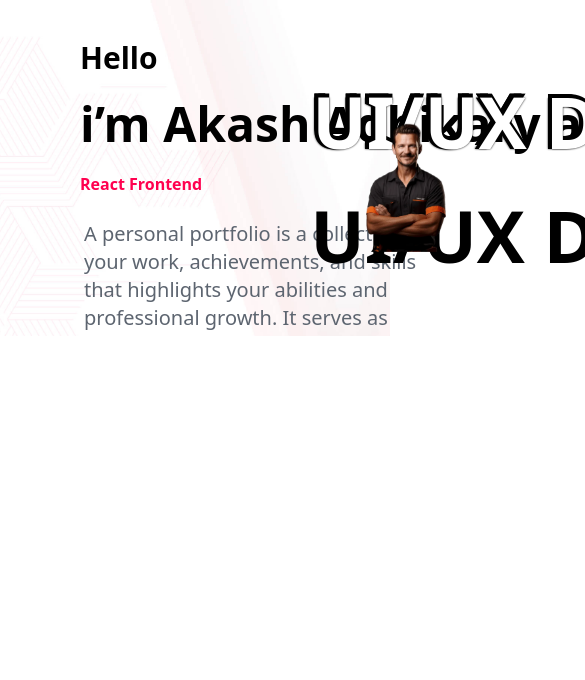
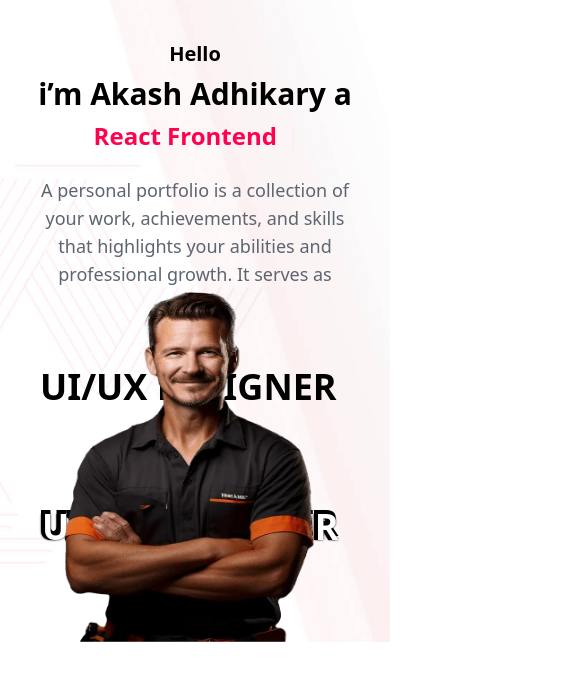
Before and after one commit to ashikapi/Akash-Adhikary-portfolio, a Next.js app: page /home in a window 390 px wide. Shown: the top 680 px of the page, 585 px wide, since content can reach past the window. Built offline with nearby package versions, Linux system fonts and the light colour scheme.

Commit message:
update home for responsive

```diff
--- a/app/home/page.tsx
+++ b/app/home/page.tsx
@@ -7,24 +7,24 @@ import '@/style/animations.css'
 
 export default function Home() {
     return (
-        <div className='w-full pt-10 bg-cover bg-center'
-        style={{backgroundImage: `url('images/bg-image-12.jpg')`}}>
-            <div className=' flex justify-center items-center'>
-                <div className=' px-20'>
-                    <h1 className='text-3xl font-bold pb-6'>Hello</h1>
-                    <h2 className='text-5xl font-bold pb-6'>i’m Akash Adhikary a</h2>
+        <div className='w-full pt-10 bg-cover bg-center sm:flex-none flex justify-center items-center'
+            style={{ backgroundImage: `url('images/bg-image-12.jpg')` }}>
+            <div className='lg:flex lg:justify-center lg:items-center sm:text-start text-center'>
+                <div className='lg:px-20 px-6'>
+                    <h1 className='lg:text-3xl text-xl font-bold md:pb-6 pb-2'>Hello</h1>
+                    <h2 className='lg:text-5xl text-3xl font-bold md:pb-6 pb-2'>i’m Akash Adhikary a</h2>
                     <TypeWriter />
-                    <p className='w-2/3 p-1 text-xl text-[rgb(93,101,112)] pt-6'>A personal portfolio is a collection of your work,
+                    <p className='md:w-2/3 p-1 md:text-xl text-lg text-[rgb(93,101,112)] pt-6'>
+                        A personal portfolio is a collection of your work,
                         achievements, and skills that highlights your
                         abilities and professional growth. It serves as
                     </p>
-
                 </div>
-                <div className='w-1/2 -ml-96 relative'>
-                    <h1 className='w-[600px] text-7xl font-extrabold absolute top-20 animation-up-downU'>UI/UX DESIGNER</h1>
-                    <Image src={profileImage} width={400} height={400} alt="profile image"
-                    className='z-10 ml-14 relative'/>
-                    <h1 className='w-[600px] text-transparent text-outline stroke-black stroke-2 text-7xl font-extrabold absolute bottom-20 animation-up-downB'>UI/UX DESIGNER</h1>
+                <div className='lg:w-1/2 lg:-ml-96 w-full relative'>
+                    <h1 className='lg:w-[600px] lg:text-7xl text-4xl font-extrabold absolute sm:ml-0 ml-10 top-20 animation-up-downU sm:flex-none flex justify-center items-center'>UI/UX DESIGNER</h1>
+                    <Image src={profileImage} alt="profile image"
+                        className='z-10 lg:w-[400px] lg:h-[600px] w-[250px] h-[350px] lg:ml-14 relative sm:ml-0 ml-16' />
+                    <h1 className='lg:w-[600px] text-transparent text-outline stroke-black stroke-2 lg:text-7xl text-4xl sm:ml-0 ml-10 font-extrabold absolute bottom-20 animation-up-downB'>UI/UX DESIGNER</h1>
                 </div>
             </div>
         </div>
--- a/app/navbar/page.tsx
+++ b/app/navbar/page.tsx
@@ -18,14 +18,14 @@ export default function Navbar() {
             <div>
                 <Image src={logo} alt='logo' width={80} height={80} />
             </div>
-            <ul className='flex justify-evenly gap-10 items-center font-bold'>
+            <ul className='md:flex hidden justify-evenly gap-10 items-center font-bold'>
                 <li>Home</li>
                 <li>About</li>
                 <li>Skills</li>
                 <li>Projects</li>
                 <li>Contact</li>
             </ul>
-            <div className='flex justify-center text-center items-center gap-4'>
+            <div className='md:flex hidden justify-center text-center items-center gap-4'>
                 {socialInfo.map((social)=>(
                     <a key={social.id} href={social.link} target='_blank' rel='noopener noreferrer'
                     className='p-2 rounded-full bg-white hover:bg-[#ff014f]
--- a/components/TypeWriter.tsx
+++ b/components/TypeWriter.tsx
@@ -4,7 +4,7 @@ import { Typewriter } from 'react-simple-typewriter';
 export default function TypeWriter() {
     return (
         <div>
-            <h1 className='lg:text-5xl md:text-2xl sm:text-xl lg:text-left md:text-center text-[#ff014f] font-bold animate__animated animate__fadeInUp animate__delay-2s'>
+            <h1 className='lg:text-5xl md:text-2xl sm:text-xl text-2xl lg:text-left md:text-center text-[#ff014f] font-bold animate__animated animate__fadeInUp animate__delay-2s'>
                 <Typewriter
                     words={[
                         "MERN Stack Developer .",
```
